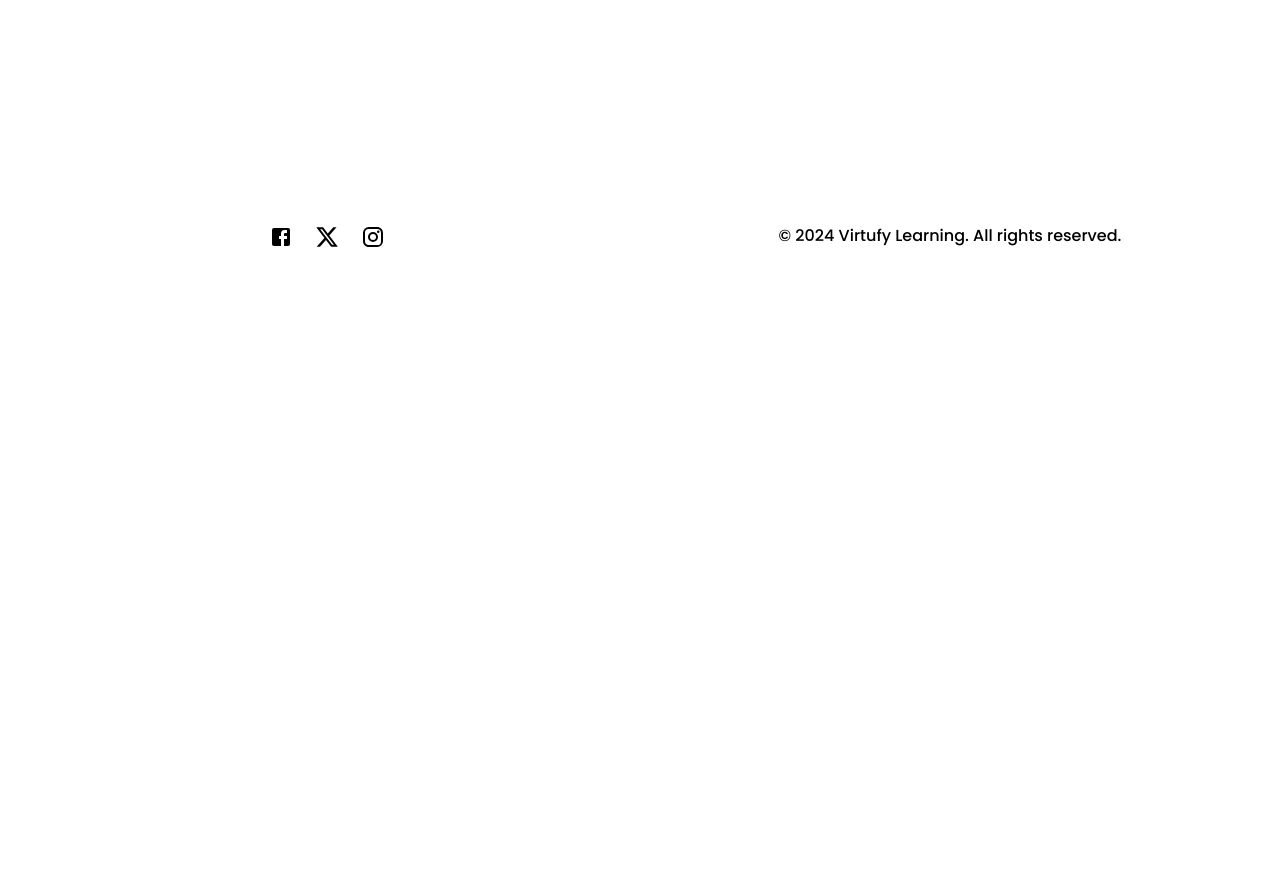
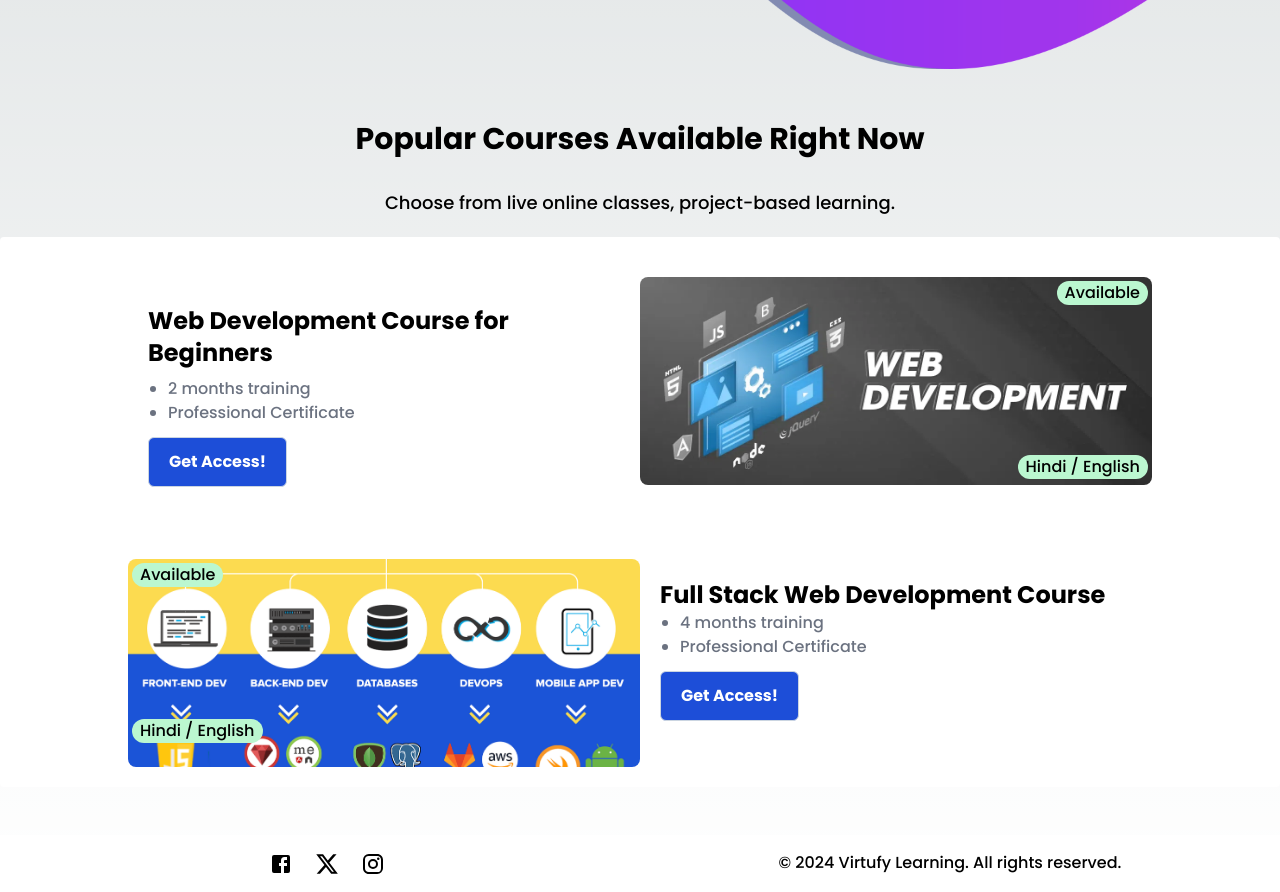
Before and after one commit to Tani353/VertufyLearning, a Next.js app: page /courses in a window 1280 px wide. Before the commit this address had no page. Shown: the part 600-1492 px from the top of the page. Before the commit the page ends 865 px from the top, so only its background shows below. Built offline with nearby package versions, Linux system fonts and the light colour scheme.

Commit message:
Add course component
- Add about component
- update style for about and course

```diff
--- /dev/null
+++ b/app/about/page.jsx
@@ -0,0 +1,31 @@
+import Coursel from "@/components/Coursel";
+import styles from '../../components/styles.module.scss'
+
+export default function About () {
+    return (
+        <section id="about" className={`${styles.about}`}>
+            <Coursel p1= "" h2="About" p2="" />
+
+            <div className="px-20 py-2 text-center">
+                <h2 className={`text-3xl font-bold font-serif `}>About Virtufy Learning</h2>
+                <p className="text-xl text-blue font-serif">Learn, Practice, and Repeat. </p>
+            </div>
+
+            <div className="px-10 md:px-20 py-10">
+                <div className="flex flex-col md:flex-row">
+                    <img className="mx-2 md:mx-5 w-full md:w-6/12 rounded-lg" src="https://images.datacamp.com/image/upload/v1685454800/learn_ai_robot_stairs_c6600dbdf5.png" alt="img" />
+                    <p className="text-lg text-justify px-2 md:px-10 py-5 md:py-0 font-serif">
+                    Virtufy Learning is online learning platform specialsing in project-based learning
+                    that is suitable from beginners to professionals. You will learn from tutors who are experienced
+                    professionals themselves. A proper study plan will be made to follow
+                    that will help you plan your course effectively. Moreover,
+                    you will be able to assess your knowledge with assignments and
+                    projects that will be provided at different steps of your course.
+                    </p>
+                </div>
+            </div>
+
+
+        </section>
+    )
+}
--- /dev/null
+++ b/app/courses/page.jsx
@@ -0,0 +1,11 @@
+import Course from "@/components/Course";
+import Coursel from "@/components/Coursel";
+
+export default function Courses () {
+    return (
+        <section className="courses">
+            <Coursel p1= "" h2="Courses" p2="" />
+            <Course />
+        </section>
+    )
+}
--- /dev/null
+++ b/components/Course.jsx
@@ -0,0 +1,53 @@
+import Image from 'next/image';
+import styles from './styles.module.scss';
+import img from '../public/images/Full-Stack.png'
+import img1 from '../public/images/web-development-image.webp'
+
+export default function Course () {
+    return (
+        <section className={`${styles.courses} py-10`}>
+            <h2 className="flex justify-center text-3xl my-3 font-bold text-center">Popular Courses Available Right Now</h2>
+            <p className="flex justify-center text-lg py-5 text-center">Choose from live online classes, project-based learning.</p>
+            <div className='bg-white rounded pt-5'>
+
+                <div className={`flex flex-col-reverse md:flex-row p-2 md:px-32 md:py-5`}>
+                    <div className="left my-5 md:w-6/12 px-1 md:px-5">
+                        <h3 className='text-xl md:text-2xl font-bold my-2' >Web Development Course for Beginners</h3>
+                        <ul className='text-gray-500 list-disc px-5'>
+                            <li>2 months training</li>
+                            <li>Professional Certificate</li>
+                        </ul>
+                        <button type="button" className='text-white font-bold my-3 px-5 py-3 bg-blue-700 rounded-md border border-slate-300 hover:border-slate-400'>Get Access!</button>
+                    </div>
+                    <div className="right rounded md:w-6/12 relative">
+                        <Image src={img1} height={200} width={500} className={`${styles.img_course} rounded-lg md:max-h-52 w-full`} />
+
+                        <span className={`absolute top-0 right-0 px-2 m-1 bg-green-200 rounded-full `}>Available</span>
+
+                        <span className='absolute bottom-9 right-0 px-2 m-1 bg-green-200 rounded-full '>Hindi / English</span>
+                        {/* <img className="rounded-lg" src="https://media.geeksforgeeks.org/wp-content/uploads/20231205165904/web-development-image.webp" alt="aa" height="200px" /> */}
+                    </div>
+                </div>
+                <div className={`flex flex-col-reverse md:flex-row-reverse p-2 md:px-32 md:py-5`}>
+                    <div className="left my-5 md:w-6/12 px-1 md:px-5">
+                        <h3 className='text-xl md:text-2xl font-bold' >Full Stack Web Development Course</h3>
+                        <ul className='text-gray-500 list-disc px-5'>
+                            <li>4 months training</li>
+                            <li>Professional Certificate</li>
+                        </ul>
+                        <button type="button" className='text-white font-bold my-3 px-5 py-3 bg-blue-700 rounded-md border border-slate-300 hover:border-slate-400'>Get Access!</button>
+                    </div>
+                    <div className="right rounded md:w-6/12 relative">
+                        <Image src={img} height={200} width={500} className={`${styles.img_course} object-cover rounded-lg md:max-h-52 w-full`} />
+                        <span className={`absolute top-0 left-0 px-2 m-1 bg-green-200 rounded-full `}>Available</span>
+
+                        <span className='absolute bottom-5 left-0 px-2 m-1 bg-green-200 rounded-full '>Hindi / English</span>
+
+                        {/* <img className="rounded-lg" src="https://media.licdn.com/dms/image/D4E12AQHPfeaf61ARlw/article-cover_image-shrink_720_1280/0/1707956393334?e=2147483647&v=beta&t=GYpFx7NlLhBWpF2Ow0tzdwoqWrF78PvPmI-wVFuO3B8" alt="aa" height="200px" /> */}
+                    </div>
+                </div>
+
+            </div>
+        </section>
+    )
+}
--- a/components/styles.module.scss
+++ b/components/styles.module.scss
@@ -70,3 +70,16 @@
         box-shadow: 0 0 10px #d3d3d3;
     }
 }
+
+.courses {
+    font-family: 'poppins';
+
+    .img_course {
+        height: 13rem;
+        width: 100%;
+    }
+}
+
+.about {
+    font-family: 'poppins';
+}
```
